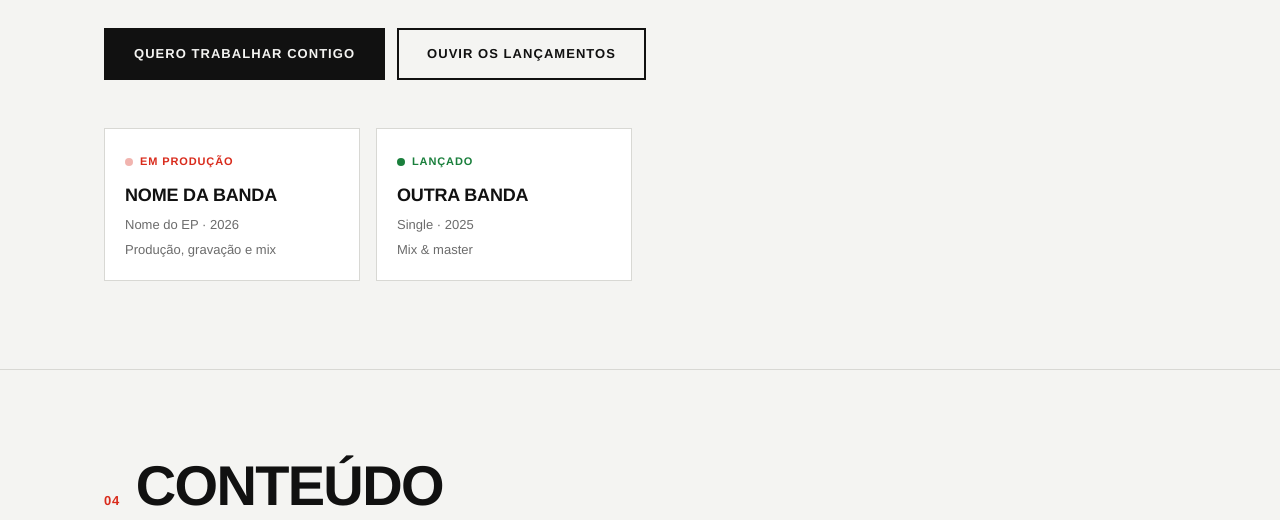
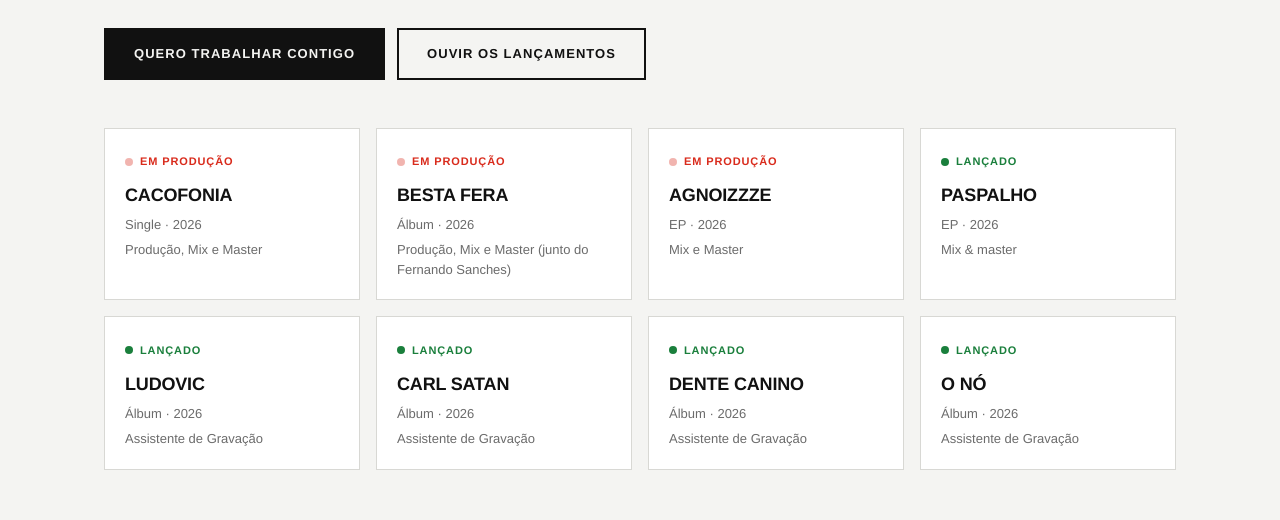
Before and after one commit to viniciuslunardi/farpa-encravada, a React (Vite) app: page / in a window 1280 px wide. Shown: the part 2140-2660 px from the top of the page. Built offline with nearby package versions, Linux system fonts and the light colour scheme.

Commit message:
adding portfolio

```diff
--- a/src/content.js
+++ b/src/content.js
@@ -73,18 +73,66 @@ export const PRODUCAO = {
   projetos: [
     // TODO: trocar pelos projetos reais
     {
-      banda: "Nome da banda",
-      release: "Nome do EP",
+      banda: "Cacofonia",
+      release: "Single",
       ano: "2026",
-      credito: "Produção, gravação e mix",
+      credito: "Produção, Mix e Master",
       status: "em-producao",
       link: "",
     },
     {
-      banda: "Outra banda",
-      release: "Single",
-      ano: "2025",
+      banda: "Besta Fera",
+      release: "Álbum",
+      ano: "2026",
+      credito: "Produção, Mix e Master (junto do Fernando Sanches)",
+      status: "em-producao",
+      link: "",
+    },
+    {
+      banda: "Agnoizzze",
+      release: "EP",
+      ano: "2026",
+      credito: "Mix e Master",
+      status: "em-producao",
+      link: "",
+    },
+    {
+      banda: "Paspalho",
+      release: "EP",
+      ano: "2026",
       credito: "Mix & master",
+      status: "lancado",
+      link: "",
+    },
+    {
+      banda: "Ludovic",
+      release: "Álbum",
+      ano: "2026",
+      credito: "Assistente de Gravação",
+      status: "lancado",
+      link: "",
+    },
+    {
+      banda: "Carl Satan",
+      release: "Álbum",
+      ano: "2026",
+      credito: "Assistente de Gravação",
+      status: "lancado",
+      link: "",
+    },
+    {
+      banda: "Dente Canino",
+      release: "Álbum",
+      ano: "2026",
+      credito: "Assistente de Gravação",
+      status: "lancado",
+      link: "",
+    },
+     {
+      banda: "O Nó",
+      release: "Álbum",
+      ano: "2026",
+      credito: "Assistente de Gravação",
       status: "lancado",
       link: "",
     },
```
